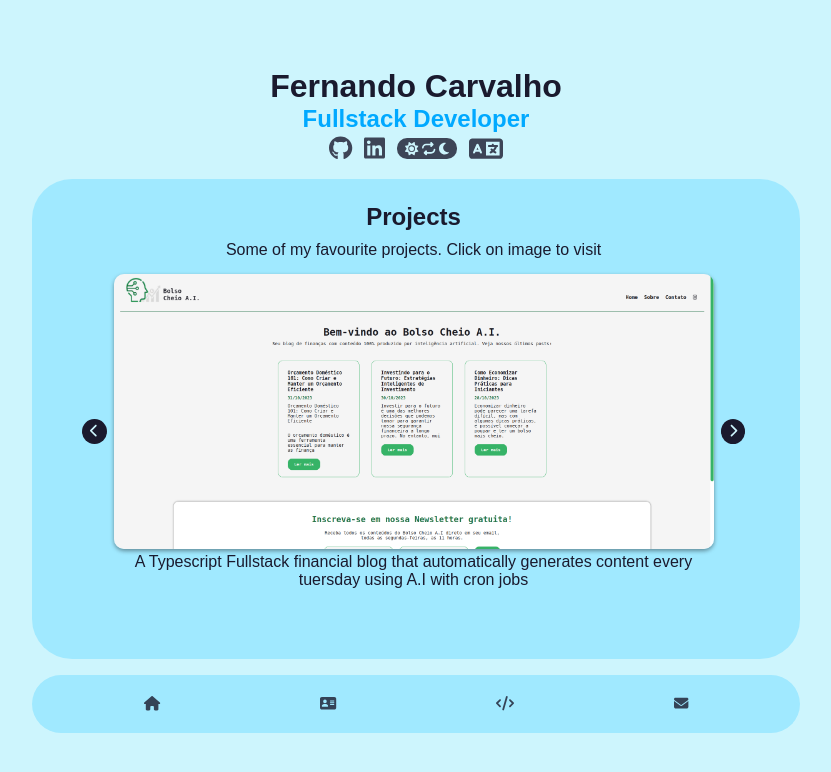
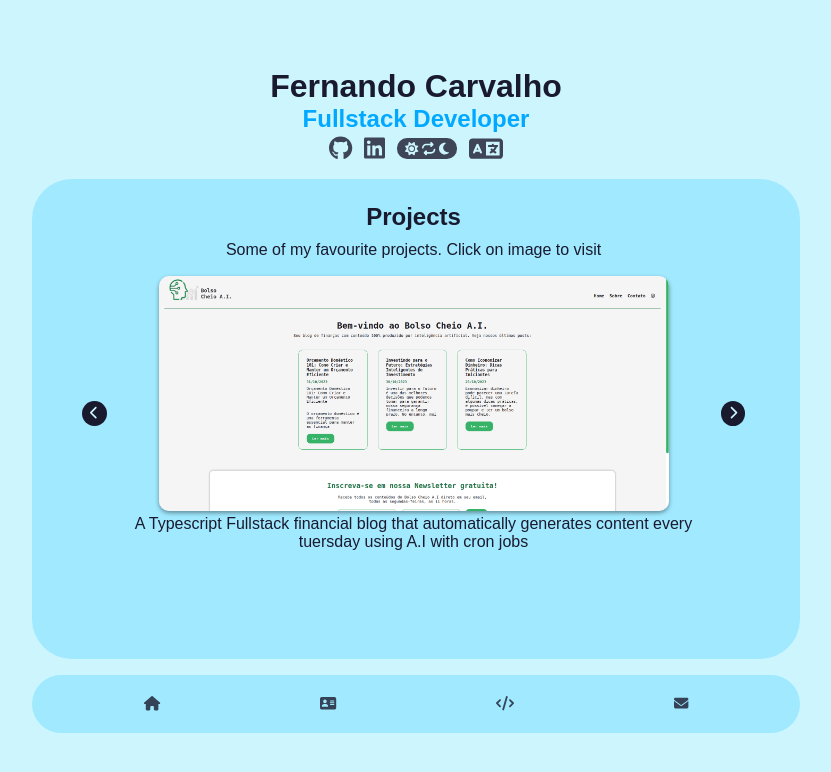
Before and after one commit to 21fernandinhow/portfolio, a React (Vite) app: page /projects in a window 1280 px wide. Shown: the top 772 px of the page, without its empty margins (224-1055 px from the left). Built offline with nearby package versions, Linux system fonts and the light colour scheme.

Commit message:
optimize images size on projects

```diff
--- a/src/css/style.css
+++ b/src/css/style.css
@@ -91,6 +91,9 @@ footer ul li a:hover .tooltip {
   #projects .carousel .carousel-item {
     max-width: 600px;
   }
+  #projects .carousel .carousel-item img {
+    max-width: 100%;
+  }
   main, footer {
     max-width: 60vw;
   }
@@ -180,9 +183,8 @@ footer ul li a:hover .tooltip {
   min-height: 35vh;
 }
 #projects .carousel .carousel-item img {
-  max-width: 100%;
+  max-width: 85%;
   height: auto;
-  object-fit: fill;
   border-radius: 10px;
   box-shadow: 0px 2px 4px rgba(0, 0, 0, 0.4);
 }
--- a/src/scss/pages/projects.scss
+++ b/src/scss/pages/projects.scss
@@ -9,9 +9,8 @@
         min-height: 35vh;
         .carousel-item{
             img{
-                max-width: 100%;
+                max-width: 85%;
                 height: auto;
-                object-fit: fill;
                 border-radius: 10px;
                 box-shadow: 0px 2px 4px rgba(0,0,0, 0.4);
                 &:hover{
--- a/src/scss/template/responsivity.scss
+++ b/src/scss/template/responsivity.scss
@@ -8,6 +8,9 @@
         .carousel{
             .carousel-item{
                 max-width: 600px;
+                img{
+                    max-width: 100%;
+                }
             }
         }
     }
--- a/src/translations/pt-br.json
+++ b/src/translations/pt-br.json
@@ -12,7 +12,7 @@
         "description": "Alguns de meus projetos favoritos. Clique na imagem para visitar.",
         "project1": "Um blog de finanças fullstack em typescript que gera conteúdo automaticamente todas as terças-feiras com IA e cron jobs",
         "project2": "Página institucional da ONG 'Nossa ONG' feita com ReactJs",
-        "project3": "A cripto converter made with Mercado Pago API and ReactJs",
+        "project3": "Um conversor de criptomoedas feito com a API do Mercado Pago e ReactJs",
         "project4": "Contador de quanto falta para a copa"
     },
     "contact":{
```
Also changed, not shown: 1 other file (tests, documents, lock files or other folders).
